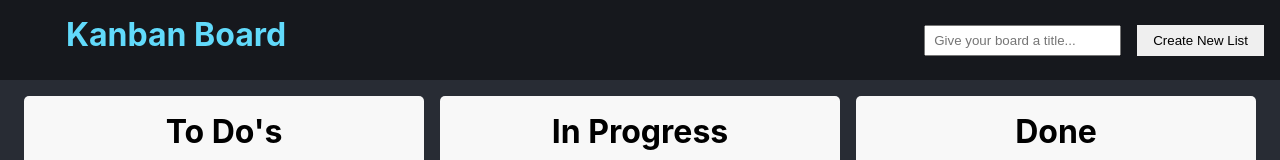
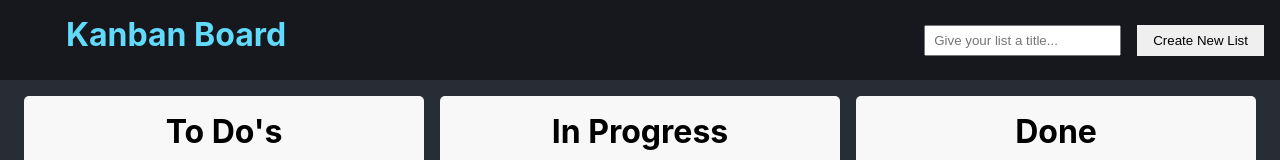
Before and after one commit to kenpfowler/kanban-board, a React (Create React App) app: page / in a window 1280 px wide. Shown: the top 160 px of the page. Built offline with nearby package versions, Linux system fonts and the light colour scheme.

Commit message:
update readme

```diff
--- a/src/App.js
+++ b/src/App.js
@@ -67,7 +67,7 @@ function App() {
             <div className="column__input">
               <input
                 type="text"
-                placeholder="Give your board a title..."
+                placeholder="Give your list a title..."
                 value={title}
                 onChange={(e) => {
                   setTitle(e.target.value);
```
Also changed, not shown: 1 other file (tests, documents, lock files or other folders).
